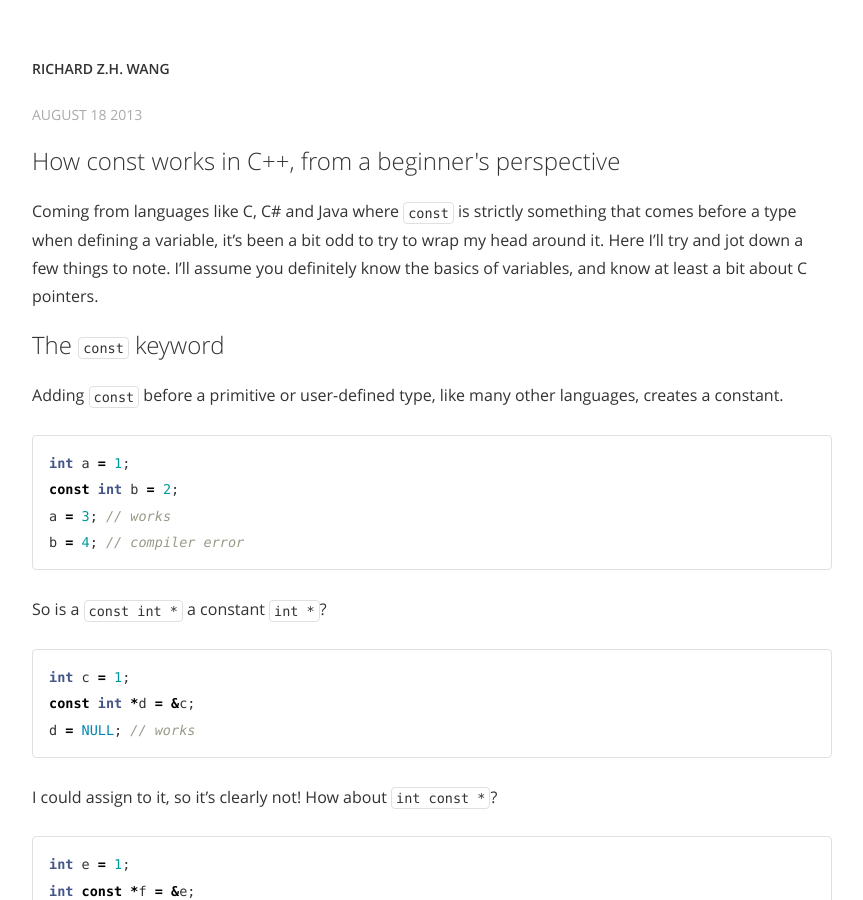
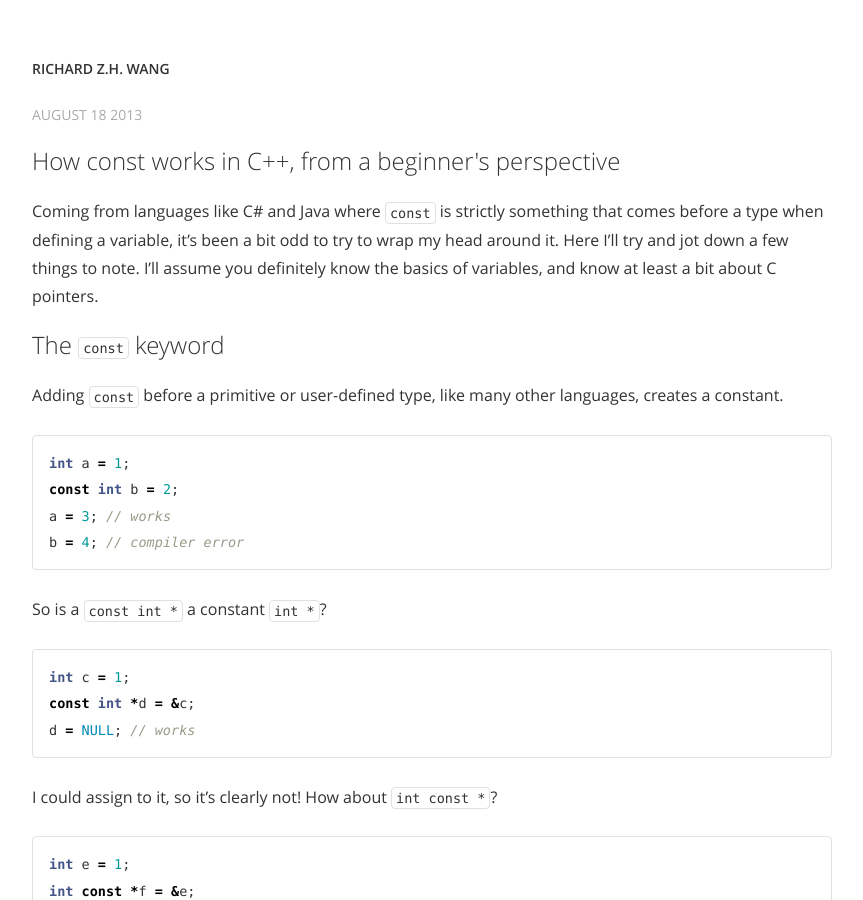
Before and after one commit to rzhw/rzhw.me, a Jekyll site: the page built from _posts/2013-08-18-how-const-works-in-c++.markdown, in a window 1280 px wide and 900 px high. Shown: the whole window, without its empty margins (208-1071 px from the left). Built offline with Jekyll 4.4.1, drawn with Linux system fonts in a browser that asks for light colours.

```diff
--- a/_posts/2013-08-18-how-const-works-in-c++.markdown
+++ b/_posts/2013-08-18-how-const-works-in-c++.markdown
@@ -3,7 +3,7 @@ layout: post
 title: How const works in C++, from a beginner's perspective
 ---
 
-Coming from languages like C, C# and Java where `const` is strictly something that comes before a type when defining a variable,
+Coming from languages like C# and Java where `const` is strictly something that comes before a type when defining a variable,
 it's been a bit odd to try to wrap my head around it. Here I'll try and jot down a few things to note.
 I'll assume you definitely know the basics of variables, and know at least a bit about C pointers.
 
```
